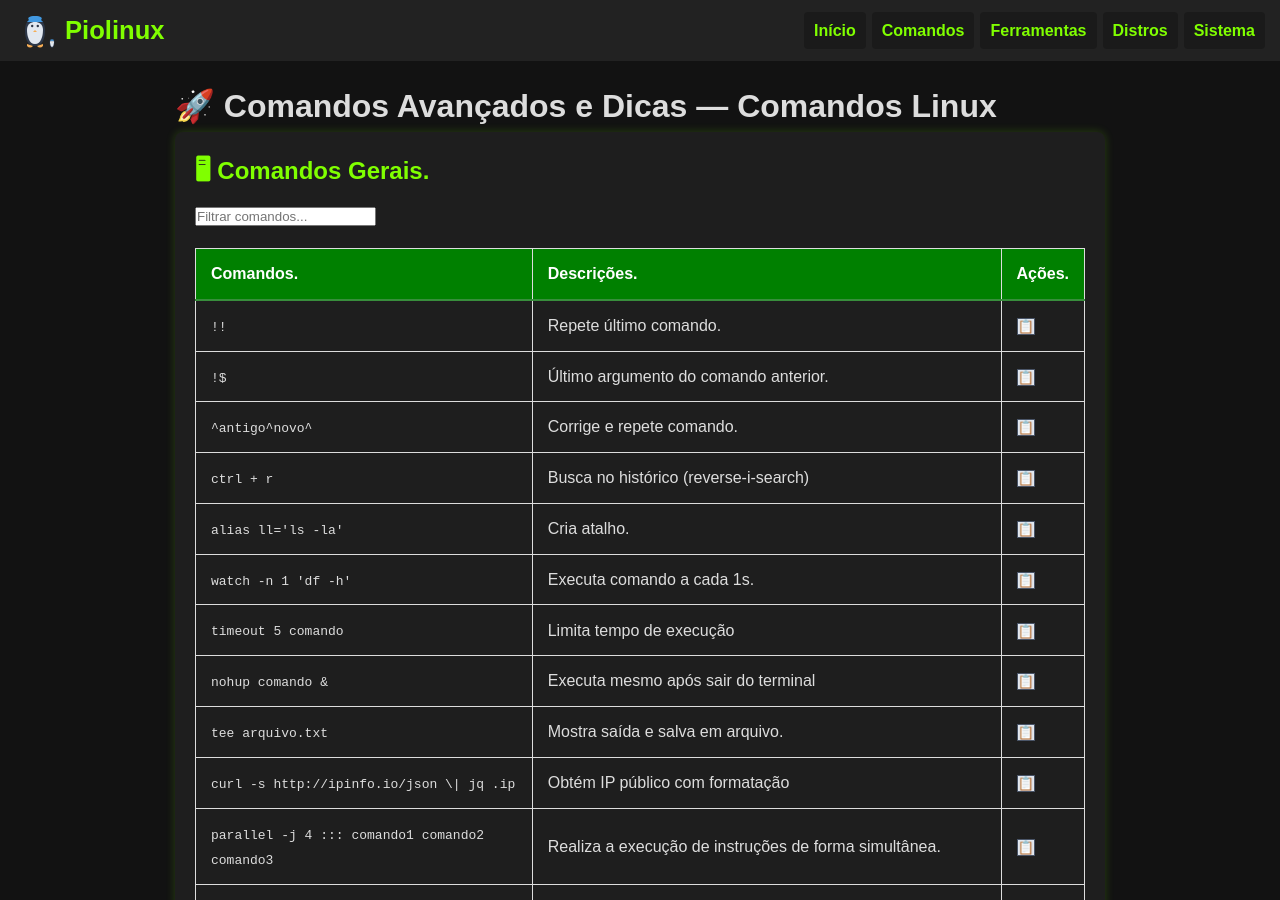
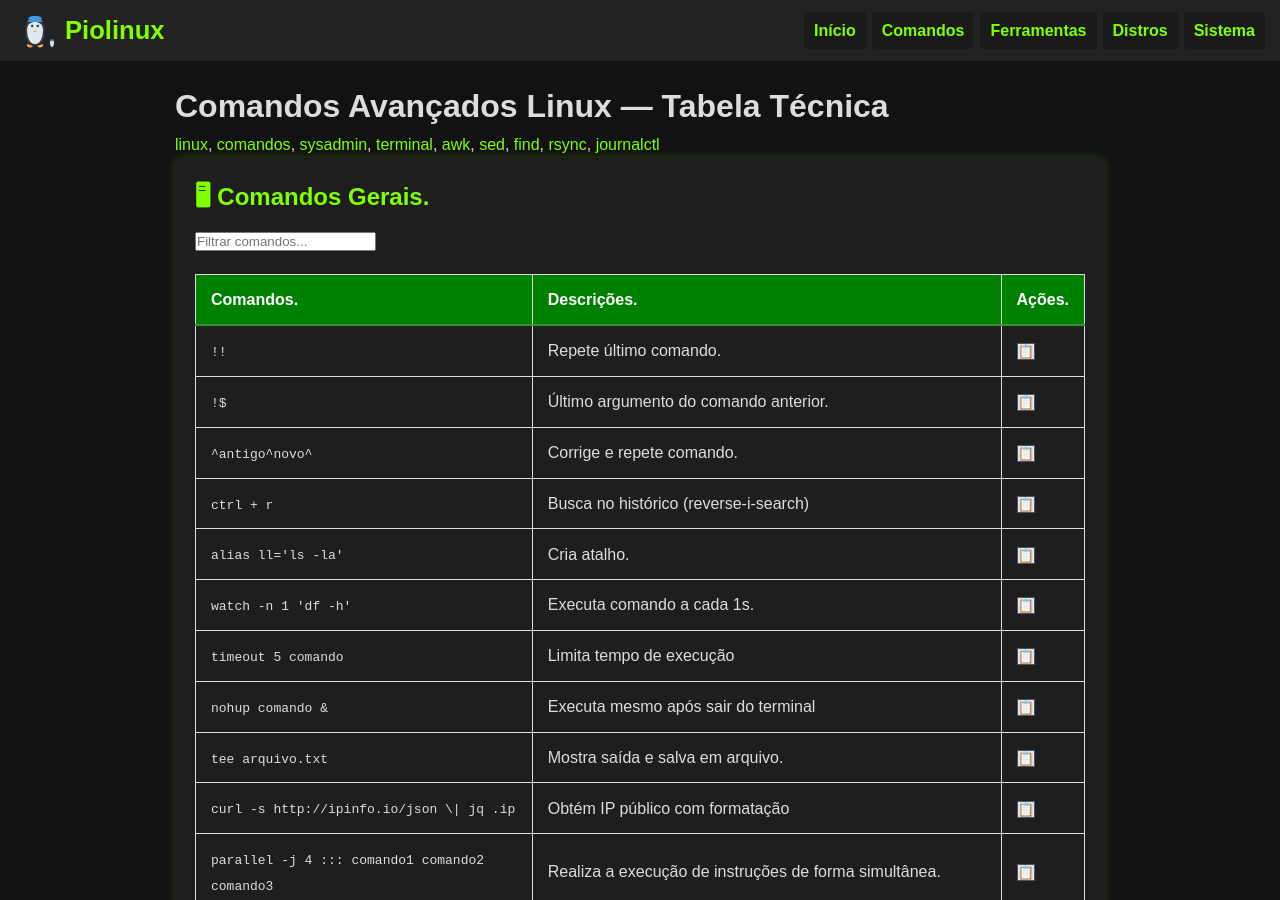
Before and after one commit to Piolinux/piolinux-site, a Jekyll site: the page built from _pages/_comandos/comandos-avancados-linux-tabela-tecnica.md, in a window 1280 px wide and 900 px high. Built offline with Jekyll 4.4.1, drawn with Linux system fonts in a browser that asks for light colours.

Commit message:
Update and rename comandos-avancados-e-dicas.md to comandos-avancados-linux-tabela-tecnica.md

```diff
--- a/_pages/_comandos/comandos-avancados-e-dicas.md
+++ b/_pages/_comandos/comandos-avancados-linux-tabela-tecnica.md
@@ -1,8 +1,9 @@
 ---
 layout: default
-title: "🚀 Comandos Avançados e Dicas — Comandos Linux"
-description: "Guia técnico com comandos essenciais de Comandos Avançados e Dicas. Copie, cole e use direto no terminal. Organizado por comandos avançados e dicas."
-permalink: /comandos-avancados-e-dicas/
+title: "Comandos Avançados Linux — Tabela Técnica"
+description: "Tabela com comandos avançados para sysadmin: find, awk, sed, rsync, journalctl, strace, lsof, perf. Copiável e testado."
+permalink: /comandos-avancados-linux/
+tags: [linux, comandos, sysadmin, terminal, awk, sed, find, rsync, journalctl]
 ---
 
 
```
